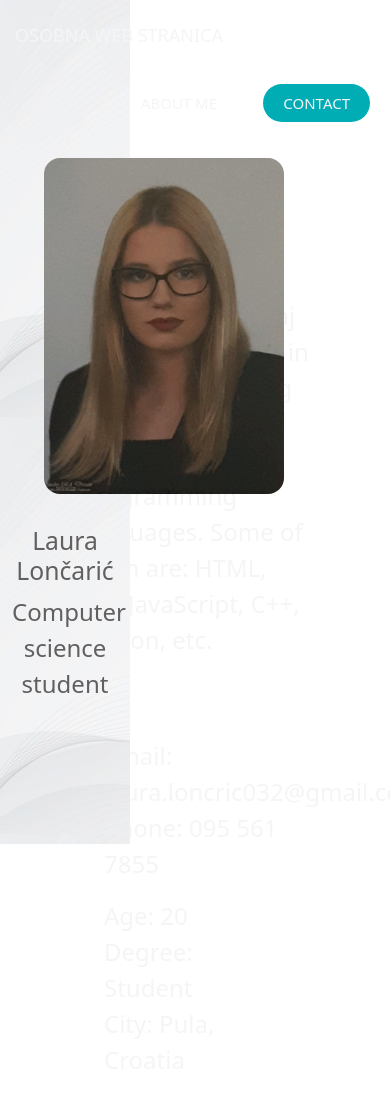
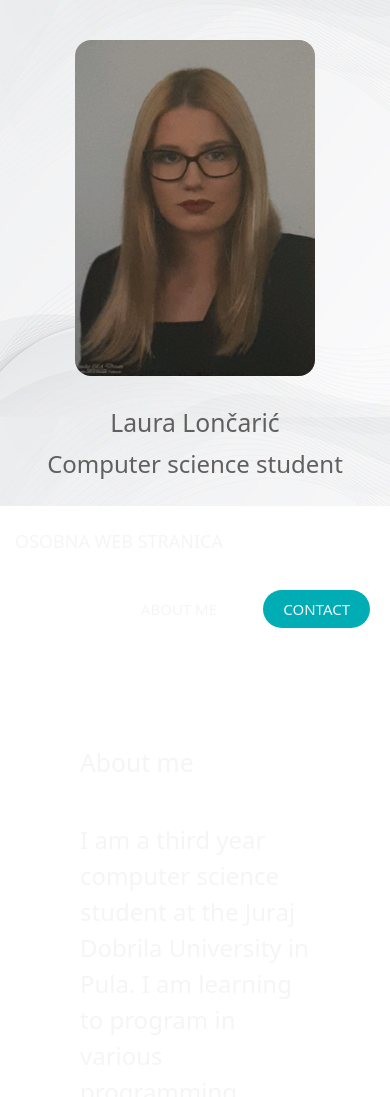
Before and after one commit to LoncaricLaura/LoncaricLaura.github.io, a plain HTML site: page index.html in a window 390 px wide. Shown: the top 1097 px of the page. Drawn offline with Linux system fonts and the light colour scheme.

Commit message:
responzivnost

```diff
--- a/css/style.css
+++ b/css/style.css
@@ -69,16 +69,8 @@ li a.contact:hover {
   color: white;
 }
 
-@media (max-width: 767px) {
-  .intro-left {
-    margin-bottom: 0;
-    position: relative;
-    height: 40vh;
-    width: 100%;
-  }
-}
-
 .intro-left {
+  background-image: url(/img/background3.jpg);
   position: fixed;
   left: 0;
   width: 33.3333%;
@@ -87,15 +79,23 @@ li a.contact:hover {
   background-color: cover;
 }
 
+@media (max-width: 768px) {
+  .intro-left {
+    height: 60vh;
+    margin-bottom: 0;
+    position: relative;
+    width: 100%;
+  }
+  .main-nav {
+    position: relative;
+  }
+}
+
 .profile {
   width: 15rem;
   height: 21rem;
   margin: 2rem;
   border-radius: 1rem;
-}
-
-.container-fluid {
-  background-image: url(/img/background3.jpg);
 }
 
 .full-height {
```
